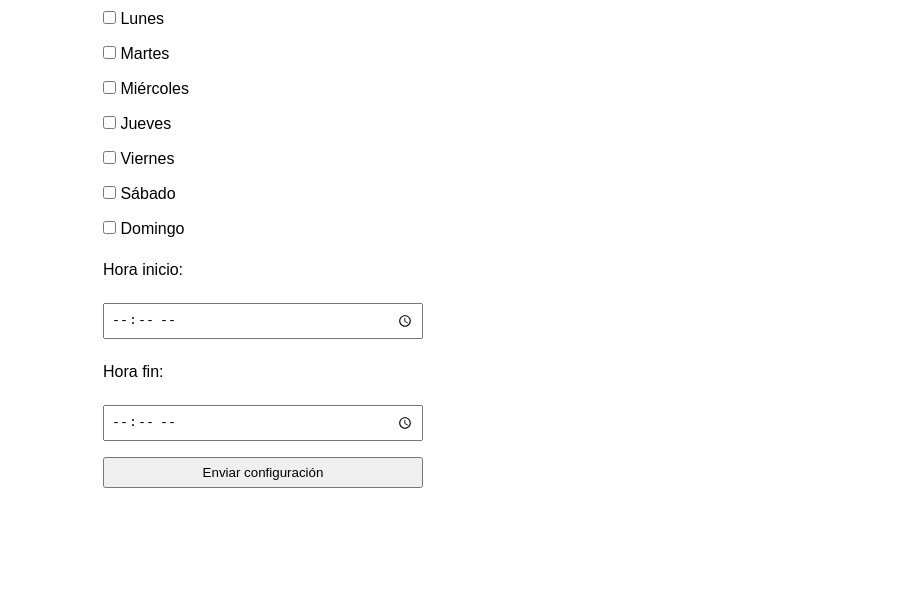
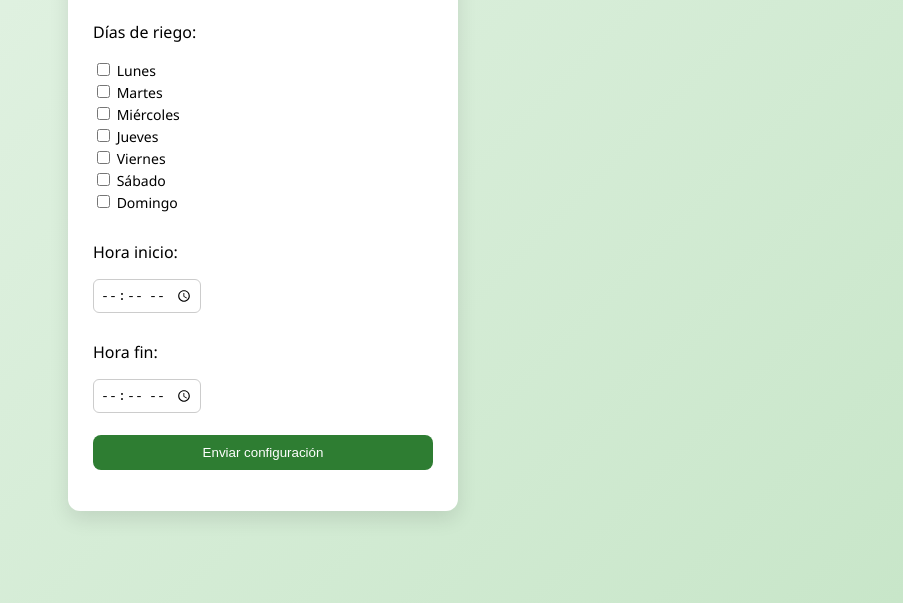
Before and after one commit to matiastosettiOficial/sistemaRiegoTest, a plain HTML site: page index.html in a window 1280 px wide. Shown: the part 197-800 px from the top of the page, without its empty margins (377-1280 px from the left). Drawn offline with Linux system fonts and the light colour scheme.

Commit message:
Mejoro estética

```diff
--- a/index.html
+++ b/index.html
@@ -6,14 +6,26 @@
 
 <style>
 body {
-  font-family: Arial;
+  font-family: 'Segoe UI', sans-serif;
+  background: linear-gradient(135deg, #e8f5e9, #c8e6c9);
   display: flex;
   justify-content: center;
-  margin-top: 30px;
+  align-items: center;
+  height: 100vh;
+  margin: 0;
 }
 
 .container {
-  width: 320px;
+  background: white;
+  padding: 25px;
+  border-radius: 12px;
+  width: 340px;
+  box-shadow: 0 8px 20px rgba(0,0,0,0.1);
+}
+
+h1 {
+  text-align: center;
+  color: #2e7d32;
 }
 
 form {
@@ -21,28 +33,56 @@ form {
   flex-direction: column;
 }
 
-label {
-  margin: 3px 0;
+.grupo {
+  margin-bottom: 12px;
 }
 
-input, button {
-  margin: 8px 0;
+label {
+  font-size: 14px;
+}
+
+input[type="time"] {
   padding: 6px;
+  border-radius: 6px;
+  border: 1px solid #ccc;
 }
 
 button {
+  margin-top: 10px;
+  padding: 10px;
+  background: #2e7d32;
+  color: white;
+  border: none;
+  border-radius: 8px;
   cursor: pointer;
+  transition: 0.2s;
+}
+
+button:hover {
+  background: #1b5e20;
 }
 
 #mensaje {
   margin-top: 10px;
   font-weight: bold;
+  text-align: center;
+}
+
+.exito {
+  color: green;
+}
+
+.error {
+  color: red;
 }
 
 li {
-  background: lightgray;
-  margin: 5px 0;
-  padding: 5px;
+  background: #f1f8e9;
+  border-left: 4px solid #2e7d32;
+  margin: 6px 0;
+  padding: 6px;
+  border-radius: 6px;
+  font-size: 14px;
 }
 </style>
 
@@ -52,24 +92,30 @@ li {
 
 <div class="container">
 
-<h1>Configuración de Riego</h1>
+<h1>💧 Sistema de Riego</h1>
 
 <form id="formulario">
 
+<div class="grupo">
 <p>Días de riego:</p>
-  <label><input type="checkbox" value="Lunes"> Lunes</label>
-  <label><input type="checkbox" value="Martes"> Martes</label>
-  <label><input type="checkbox" value="Miércoles"> Miércoles</label>
-  <label><input type="checkbox" value="Jueves"> Jueves</label>
-  <label><input type="checkbox" value="Viernes"> Viernes</label>
-  <label><input type="checkbox" value="Sábado"> Sábado</label>
+<label><input type="checkbox" value="Lunes"> Lunes</label><br>
+<label><input type="checkbox" value="Martes"> Martes</label><br>
+<label><input type="checkbox" value="Miércoles"> Miércoles</label><br>
+<label><input type="checkbox" value="Jueves"> Jueves</label><br>
+<label><input type="checkbox" value="Viernes"> Viernes</label><br>
+<label><input type="checkbox" value="Sábado"> Sábado</label><br>
 <label><input type="checkbox" value="Domingo"> Domingo</label>
+</div>
 
+<div class="grupo">
 <p>Hora inicio:</p>
 <input type="time" id="inicio">
+</div>
 
+<div class="grupo">
 <p>Hora fin:</p>
 <input type="time" id="fin">
+</div>
 
 <button type="submit">Enviar configuración</button>
 
@@ -100,31 +146,33 @@ formulario.addEventListener("submit", function(e) {
     if (c.checked) dias.push(c.value);
   });
 
-  // VALIDACIONES
+  mensaje.className = "";
+
   if (dias.length === 0 || inicio.value === "" || fin.value === "") {
     mensaje.innerText = "⚠️ Completar todos los datos";
+    mensaje.classList.add("error");
     return;
   }
 
-  // VALIDACIÓN PEDIDA: fin > inicio
   if (fin.value <= inicio.value) {
     mensaje.innerText = "⚠️ La hora de fin debe ser mayor que la de inicio";
+    mensaje.classList.add("error");
     return;
   }
 
-  // MENSAJE DE ÉXITO
   mensaje.innerText = "✅ Configuración enviada al dispositivo";
+  mensaje.classList.add("exito");
 
-  // AGREGAR A LISTA
   lista.innerHTML += `
     <li>
-      Riego ${contador}: ${dias.join(", ")} | ${inicio.value} - ${fin.value}
+      <strong>Riego ${contador}</strong><br>
+      ${dias.join(", ")}<br>
+      ⏱ ${inicio.value} - ${fin.value}
     </li>
   `;
 
   contador++;
 
-  // LIMPIAR FORM
   formulario.reset();
 });
 
```
Lines whose indentation alone changed are shown as unchanged.
